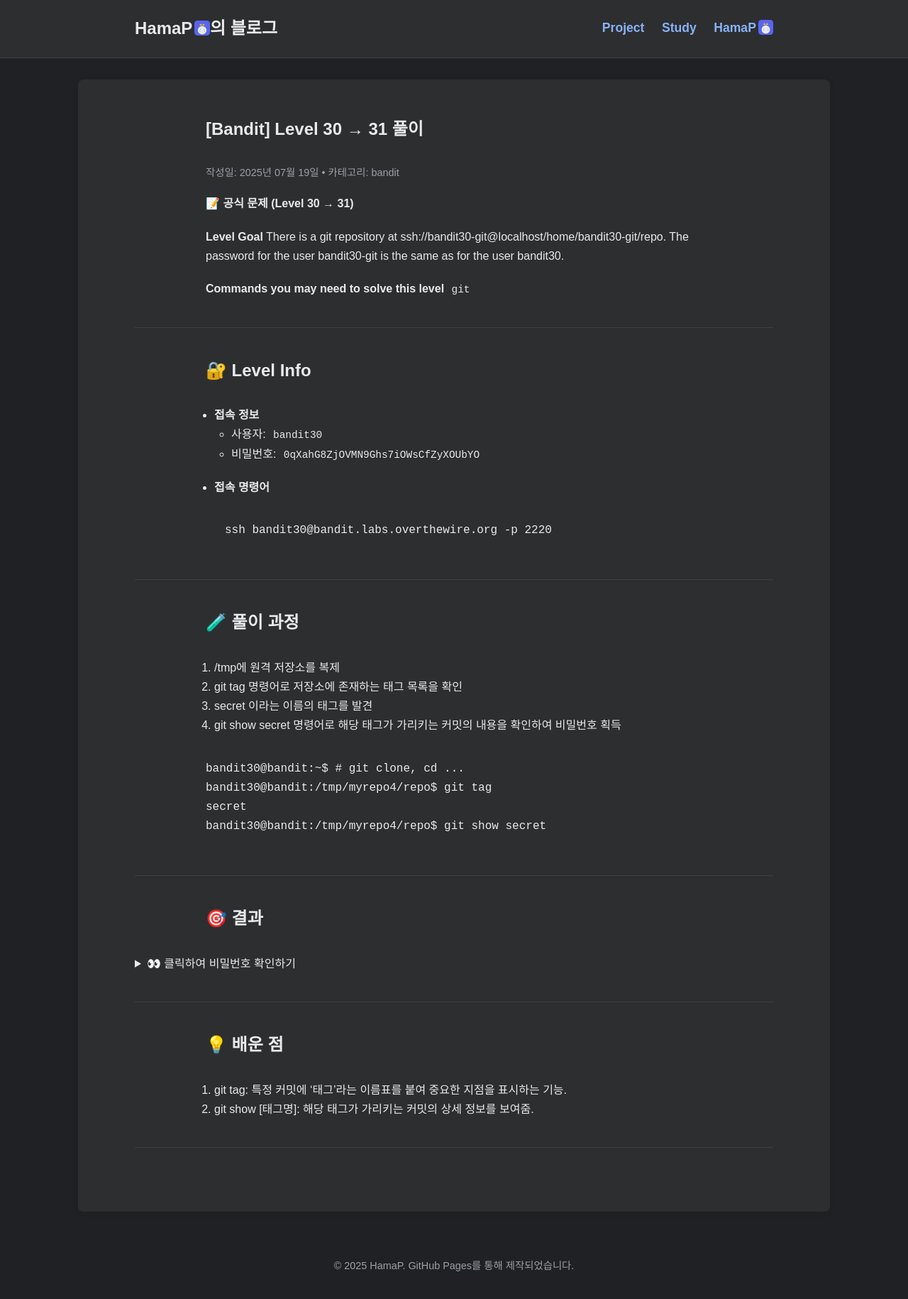
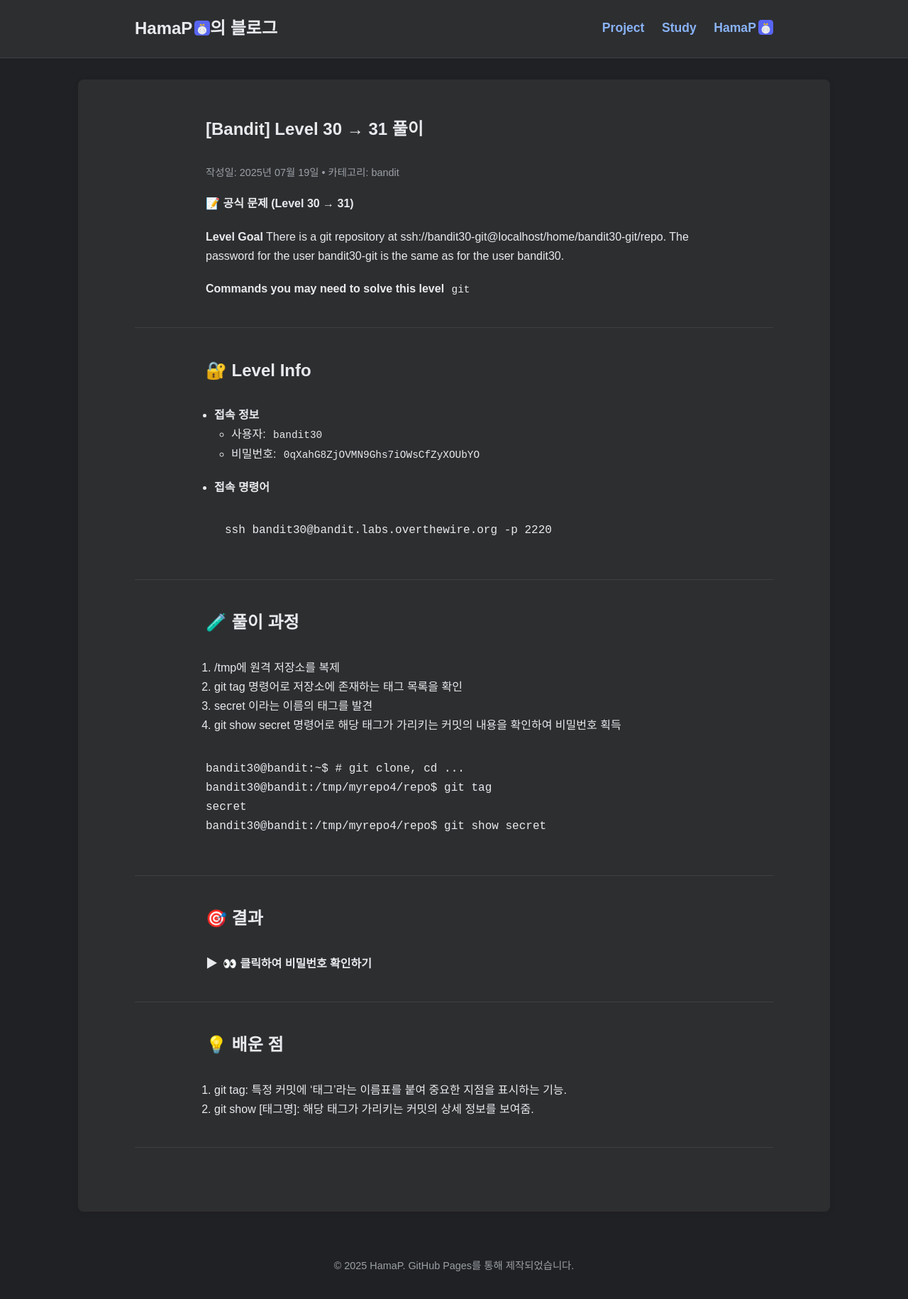
Before and after one commit to HamaP0/HamaP0.github.io, a Jekyll site: the page built from _posts/2025-07-19-bandit-level30-31.md, in a window 1280 px wide. Shown: the whole page at 71% size. Built offline with Jekyll 4.4.1, drawn with Linux system fonts in a browser that asks for light colours; some web fonts are replaced.

Commit message:
Update style.scss

```diff
--- a/assets/css/style.scss
+++ b/assets/css/style.scss
@@ -87,6 +87,40 @@
 }
 
 /* ------------------- */
+/* details/summary 스타일 적용 */
+/* ------------------- */
+.content-wrapper details {
+  margin: 0 auto 1.2em;   /* 상단 0, 좌우 auto(가운데), 하단 1.2em */
+  max-width: 700px;       /* 본문과 동일한 너비 제한 */
+}
+
+.content-wrapper summary {
+  cursor: pointer;
+  font-weight: bold;
+  list-style: none;       /* 기본 마커 제거 */
+  outline: none;          /* 포커스 윤곽선 제거(Optional) */
+}
+
+/* 기본 브라우저 마커 숨기기 */
+.content-wrapper summary::-webkit-details-marker {
+  display: none;
+}
+
+/* 화살표 아이콘 추가 */
+.content-wrapper summary::before {
+  content: "▶";
+  display: inline-block;
+  margin-right: 0.5em;
+  transform: rotate(0deg);
+  transition: transform 0.2s;
+}
+
+/* 열렸을 때 화살표 회전 */
+.content-wrapper details[open] summary::before {
+  transform: rotate(90deg);
+}
+
+/* ------------------- */
 /* 게시글/카테고리 목록   */
 /* ------------------- */
 .post-meta { color: var(--footer-text); font-size: 0.9em; }
```
